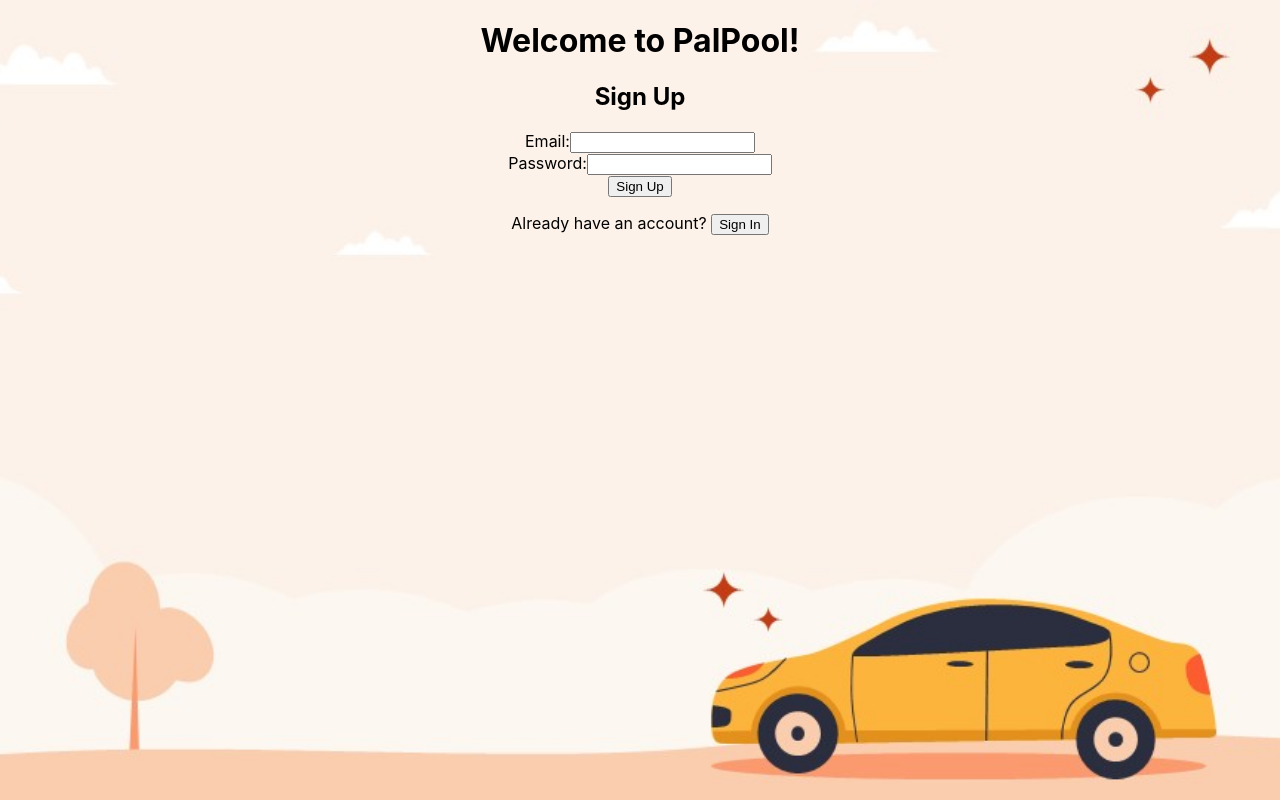
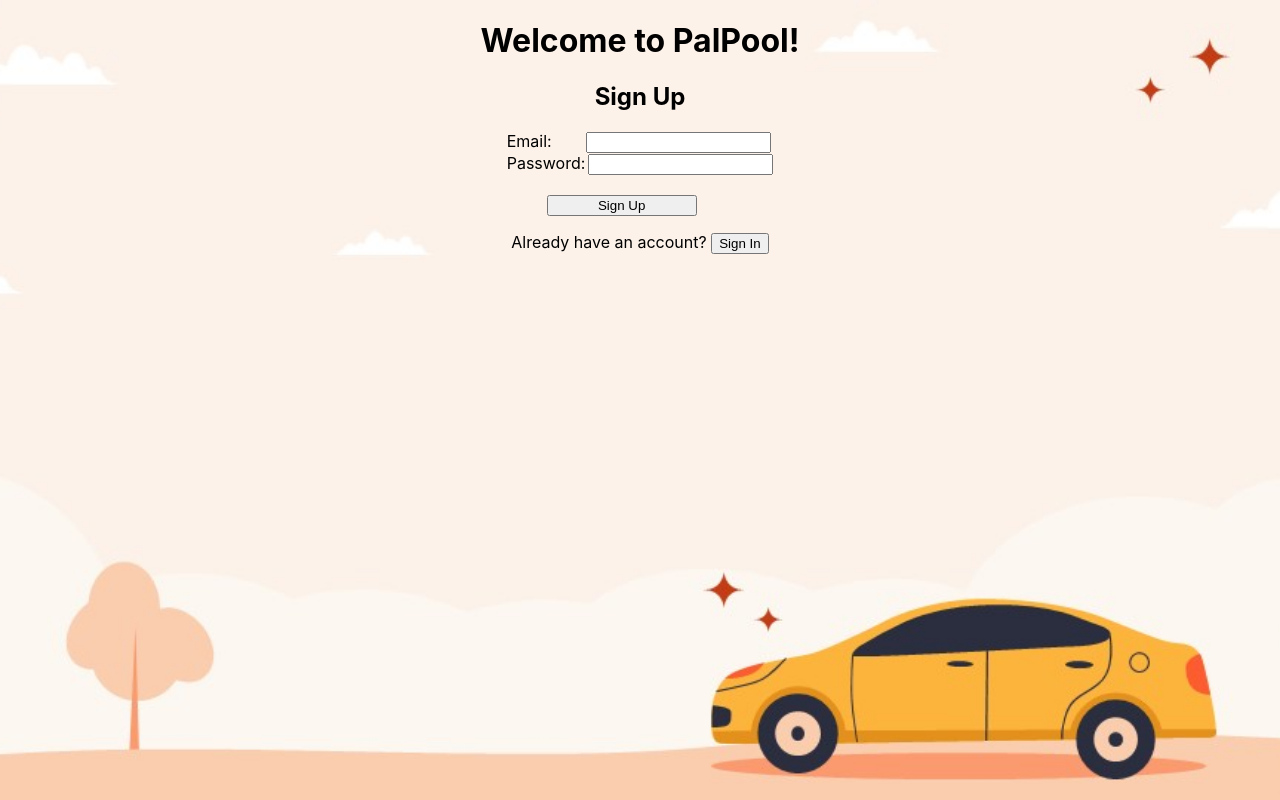
Before and after one commit to OmerErben/Hackathon2023CityZone, a React (Create React App) app: page /PassengerListPage in a window 1280 px wide. Built offline with nearby package versions, Linux system fonts and the light colour scheme.

Commit message:
Styled the sign up page

```diff
--- a/src/AuthenticationPage.js
+++ b/src/AuthenticationPage.js
@@ -37,16 +37,20 @@ const AuthenticationPage = () => {
     return (
         <div>
             <h2>{isSignUp ? 'Sign Up' : 'Sign In'}</h2>
-            <form onSubmit={handleSubmit}>
+            <form onSubmit={handleSubmit}
+                  style={{display: "flex", flexDirection: "column", flexWrap: "wrap",
+                      alignContent: "center", justifyContent: "center", alignItems: "flex-start"}}>
                 <div>
                     <label>Email:</label>
-                    <input type="email" value={email} onChange={handleEmailChange} />
+                    <input type="email" value={email} onChange={handleEmailChange} style={{marginLeft: "34px"}}/>
                 </div>
                 <div>
                     <label>Password:</label>
-                    <input type="password" value={password} onChange={handlePasswordChange} />
+                    <input type="password" value={password} onChange={handlePasswordChange} style={{marginLeft: "3px"}}/>
                 </div>
-                <button type="submit">{isSignUp ? 'Sign Up' : 'Sign In'}</button>
+                <button type="submit" style={{marginLeft: "40px", marginTop: "20px", width: "150px"}}>
+                    {isSignUp ? 'Sign Up' : 'Sign In'}
+                </button>
             </form>
             <p>
                 {isSignUp ? 'Already have an account?' : "Don't have an account?"}{' '}
--- a/src/DriverListPage.js
+++ b/src/DriverListPage.js
@@ -1,31 +1,39 @@
-import React, {useState} from 'react';
+import React, { useState } from 'react';
 import './PassengerListPage.css';
 import logo from "./worker.png";
 
 const DriverListPage = () => {
-    const drivers = [
+    const driversData = [
         { id: 1, name: 'Amir Ben Izhak', mutual_friends: "40", departure_time: "09:15", familiarity: "1st Circle"},
         { id: 2, name: 'Itay Gonen', mutual_friends: "2", departure_time: "22:22", familiarity: "1st Circle"},
         { id: 3, name: 'Omer Erben', mutual_friends: "30", departure_time: "15:30", familiarity: "2nd Circle"},
         // Add more drivers as needed
     ];
 
+    const [drivers, setDrivers] = useState(driversData);
     const [sentDrivers, setSentDrivers] = useState([]);
 
     const handleButtonClick = (driverId) => {
-        // Check if the passenger has already been marked as sent
         const isAlreadySent = sentDrivers.includes(driverId);
 
         if (isAlreadySent) {
-            // If already sent, remove the passenger from the sentPassengers array
             setSentDrivers(sentDrivers.filter((id) => id !== driverId));
         } else {
-            // If not sent, add the passenger to the sentPassengers array
             setSentDrivers([...sentDrivers, driverId]);
         }
     };
 
     const isDriverSent = (driverId) => sentDrivers.includes(driverId);
+
+    const sortDrivers = (key) => {
+        const sortedDrivers = [...drivers].sort((a, b) => {
+            if (a[key] < b[key]) return -1;
+            if (a[key] > b[key]) return 1;
+            return 0;
+        });
+
+        setDrivers(sortedDrivers);
+    };
 
     return (
         <div className="passenger-list-container">
--- a/src/PassengerListPage.css
+++ b/src/PassengerListPage.css
@@ -14,6 +14,7 @@
     padding: 10px;
     border: 1px solid #ccc;
     margin-bottom: 10px;
+    background-color: rgb(220,220,220, 0.4)
 }
 
 .logo {
--- a/src/PassengerListPage.js
+++ b/src/PassengerListPage.js
@@ -1,31 +1,39 @@
-import React, {useState} from 'react';
+import React, { useState } from 'react';
 import './PassengerListPage.css';
 import logo from "./worker.png";
 
 const PassengerListPage = () => {
-    const passengers = [
+    const passengersData = [
         { id: 1, name: 'John Doe', mutual_friends: "10", departure_time: "16:00", familiarity: "2nd Circle"},
         { id: 2, name: 'Jane Smith', mutual_friends: "5", departure_time: "19:37", familiarity: "1st Circle" },
         { id: 3, name: 'Alex Johnson', mutual_friends: "4", departure_time: "11:40", familiarity: "3rd Circle" },
         // Add more passengers as needed
     ];
 
+    const [passengers, setPassengers] = useState(passengersData);
     const [sentPassengers, setSentPassengers] = useState([]);
 
-    const handleButtonClick = (PassengerId) => {
-        // Check if the passenger has already been marked as sent
-        const isAlreadySent = sentPassengers.includes(PassengerId);
+    const handleButtonClick = (passengerId) => {
+        const isAlreadySent = sentPassengers.includes(passengerId);
 
         if (isAlreadySent) {
-            // If already sent, remove the passenger from the sentPassengers array
-            setSentPassengers(sentPassengers.filter((id) => id !== PassengerId));
+            setSentPassengers(sentPassengers.filter((id) => id !== passengerId));
         } else {
-            // If not sent, add the passenger to the sentPassengers array
-            setSentPassengers([...sentPassengers, PassengerId]);
+            setSentPassengers([...sentPassengers, passengerId]);
         }
     };
 
-    const isPassengerSent = (PassengerId) => sentPassengers.includes(PassengerId);
+    const isPassengerSent = (passengerId) => sentPassengers.includes(passengerId);
+
+    const sortPassengers = (key) => {
+        const sortedPassengers = [...passengers].sort((a, b) => {
+            if (a[key] < b[key]) return -1;
+            if (a[key] > b[key]) return 1;
+            return 0;
+        });
+
+        setPassengers(sortedPassengers);
+    };
 
     return (
         <div className="passenger-list-container">
@@ -34,7 +42,7 @@ const PassengerListPage = () => {
                 {passengers.map((passenger) => (
                     <li key={passenger.id} className="passenger-item">
                         <img style={{maxWidth: "100px", maxHeight: "100px"}} src={logo} alt="fireSpot"/>
-                        <span style={{marginLeft: "20px" ,textAlign: "left"}}>
+                        <span style={{marginLeft: "20px", textAlign: "left"}}>
                           <strong>Name:</strong> {passenger.name}<br />
                           <strong>Departure Time:</strong> {passenger.departure_time}<br />
                           <strong>Familiarity:</strong> {passenger.familiarity}<br />
```
